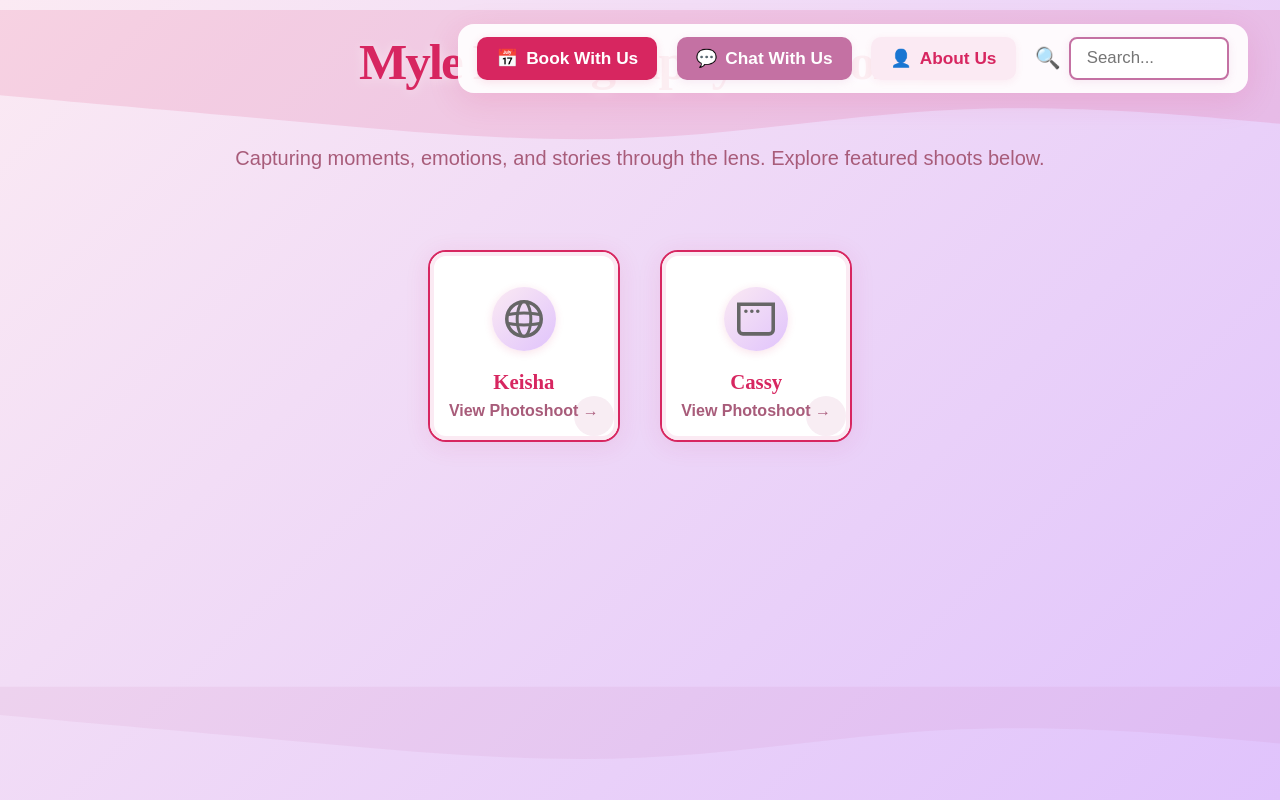
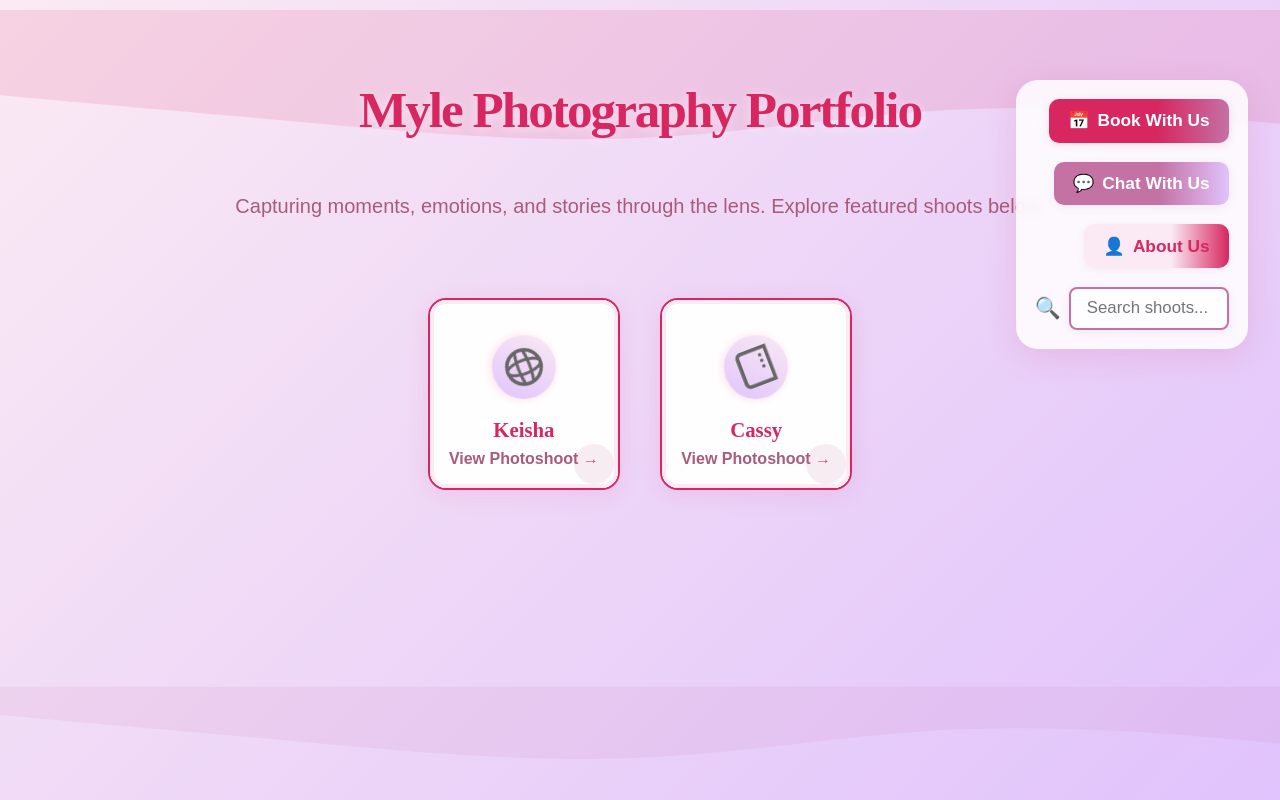
Before and after one commit to aaaranas/portfolio, a Next.js app: page / in a window 1280 px wide. Built offline with nearby package versions, Linux system fonts and the light colour scheme.

Commit message:
Improved current layout

```diff
--- a/app/page.js
+++ b/app/page.js
@@ -1,8 +1,7 @@
 "use client";
 import Link from "next/link";
-
-
 import Image from "next/image";
+import { useEffect, useRef, useState } from "react";
 
 export default function Home() {
   const shoots = [
@@ -10,6 +9,42 @@ export default function Home() {
     { name: "Cassy", path: "/shoots/cassy", icon: "/window.svg" },
     // Add more shoots as needed
   ];
+
+  const [search, setSearch] = useState("");
+  const filteredShoots = shoots.filter(shoot =>
+    shoot.name.toLowerCase().includes(search.toLowerCase())
+  );
+
+  // Dynamic floating nav animation
+  const navRef = useRef(null);
+  useEffect(() => {
+    let lastX = 32, lastY = 24;
+    function handleMouseMove(e) {
+      if (navRef.current) {
+        const x = Math.max(24, Math.min(window.innerWidth - 340, e.clientX - 120));
+        const y = Math.max(24, Math.min(window.innerHeight - 80, e.clientY - 24));
+        navRef.current.style.transform = `translate(${x}px, ${y}px) scale(1.03)`;
+        lastX = x; lastY = y;
+      }
+    }
+    function handleMouseLeave() {
+      if (navRef.current) {
+        navRef.current.style.transform = `translate(${lastX}px, ${lastY}px) scale(1)`;
+      }
+    }
+    if (navRef.current) {
+      navRef.current.addEventListener("mousedown", () => {
+        window.addEventListener("mousemove", handleMouseMove);
+        window.addEventListener("mouseup", () => {
+          window.removeEventListener("mousemove", handleMouseMove);
+          handleMouseLeave();
+        }, { once: true });
+      });
+    }
+    return () => {
+      window.removeEventListener("mousemove", handleMouseMove);
+    };
+  }, []);
 
   return (
     <main
@@ -31,34 +66,35 @@ export default function Home() {
         <path fill="#d72660" fillOpacity="0.12" d="M0,96L60,101.3C120,107,240,117,360,128C480,139,600,149,720,144C840,139,960,117,1080,112C1200,107,1320,117,1380,122.7L1440,128L1440,0L1380,0C1320,0,1200,0,1080,0C960,0,840,0,720,0C600,0,480,0,360,0C240,0,120,0,60,0L0,0Z" />
       </svg>
 
-        <div
+      {/* Floating sidebar features */}
+      <aside
         style={{
           position: "fixed",
-            top: "24px",
+          top: "80px",
           right: "32px",
           zIndex: 30,
           display: "flex",
-            flexDirection: "row",
-            alignItems: "center",
+          flexDirection: "column",
+          alignItems: "flex-end",
           gap: "1.2rem",
-            background: "rgba(255,255,255,0.92)",
-            borderRadius: "16px",
+          background: "rgba(255,255,255,0.85)",
+          borderRadius: "22px",
           boxShadow: "0 8px 32px #d7266022",
-            padding: "0.8rem 1.2rem",
+          padding: "1.2rem 1.2rem",
+          backdropFilter: "blur(8px)",
           opacity: 1,
-            animation: "fadeIn 1.2s cubic-bezier(.4,2,.3,1)"
+          animation: "fadeIn 1.2s cubic-bezier(.4,2,.3,1)",
+          transition: "box-shadow 0.18s",
         }}
         onMouseEnter={e => {
-            e.currentTarget.style.transform = "scale(1.04)";
           e.currentTarget.style.boxShadow = "0 16px 48px #d7266033";
         }}
         onMouseLeave={e => {
-            e.currentTarget.style.transform = "scale(1)";
           e.currentTarget.style.boxShadow = "0 8px 32px #d7266022";
         }}
       >
         <button style={{
-            background: "#d72660",
+          background: "linear-gradient(90deg,#d72660 60%,#c471a3 100%)",
           color: "#fff",
           border: "none",
           borderRadius: "10px",
@@ -69,10 +105,14 @@ export default function Home() {
           boxShadow: "0 2px 8px #d7266022",
           display: "flex",
           alignItems: "center",
-            gap: "0.5rem"
-          }}><span>📅</span> Book With Us</button>
+          gap: "0.5rem",
+          transition: "transform 0.18s",
+        }}
+        onMouseEnter={e => e.currentTarget.style.transform = "scale(1.08)"}
+        onMouseLeave={e => e.currentTarget.style.transform = "scale(1)"}
+        ><span>📅</span> Book With Us</button>
         <button style={{
-            background: "#c471a3",
+          background: "linear-gradient(90deg,#c471a3 60%,#e0c3fc 100%)",
           color: "#fff",
           border: "none",
           borderRadius: "10px",
@@ -83,10 +123,14 @@ export default function Home() {
           boxShadow: "0 2px 8px #c471a322",
           display: "flex",
           alignItems: "center",
-            gap: "0.5rem"
-          }}><span>💬</span> Chat With Us</button>
+          gap: "0.5rem",
+          transition: "transform 0.18s",
+        }}
+        onMouseEnter={e => e.currentTarget.style.transform = "scale(1.08)"}
+        onMouseLeave={e => e.currentTarget.style.transform = "scale(1)"}
+        ><span>💬</span> Chat With Us</button>
         <button style={{
-            background: "#fbeaf3",
+          background: "linear-gradient(90deg,#fbeaf3 60%,#d72660 100%)",
           color: "#d72660",
           border: "none",
           borderRadius: "10px",
@@ -97,13 +141,19 @@ export default function Home() {
           boxShadow: "0 2px 8px #d7266012",
           display: "flex",
           alignItems: "center",
-            gap: "0.5rem"
-          }}><span>👤</span> About Us</button>
-          <div style={{display: "flex", alignItems: "center", gap: "0.5rem"}}>
+          gap: "0.5rem",
+          transition: "transform 0.18s",
+        }}
+        onMouseEnter={e => e.currentTarget.style.transform = "scale(1.08)"}
+        onMouseLeave={e => e.currentTarget.style.transform = "scale(1)"}
+        ><span>👤</span> About Us</button>
+        <div style={{display: "flex", alignItems: "center", gap: "0.5rem", width: "100%"}}>
           <span style={{fontSize: "1.3rem"}}>🔍</span>
           <input
             type="text"
-              placeholder="Search..."
+            placeholder="Search shoots..."
+            value={search}
+            onChange={e => setSearch(e.target.value)}
             style={{
               padding: "0.6rem 1rem",
               borderRadius: "8px",
@@ -111,11 +161,16 @@ export default function Home() {
               fontSize: "1.05rem",
               width: "160px",
               outline: "none",
-                boxShadow: "0 2px 8px #c471a322"
+              boxShadow: "0 2px 8px #c471a322",
+              background: "rgba(255,255,255,0.7)",
+              transition: "box-shadow 0.18s",
             }}
+            onFocus={e => e.currentTarget.style.boxShadow = "0 4px 16px #c471a344"}
+            onBlur={e => e.currentTarget.style.boxShadow = "0 2px 8px #c471a322"}
           />
         </div>
-        </div>
+      </aside>
+
       <div
         style={{
           zIndex: 1,
@@ -125,7 +180,7 @@ export default function Home() {
           gap: "2.5rem",
           width: "100%",
           maxWidth: "900px",
-              margin: "2rem auto 0 auto",
+          margin: "5rem auto 0 auto",
         }}
       >
         <h1
@@ -136,19 +191,22 @@ export default function Home() {
             marginBottom: "1rem",
             letterSpacing: "-2px",
             textShadow: "0 2px 12px #fff8",
+            width: "100%",
+            textAlign: "center",
+            animation: "fadeInDown 1.1s cubic-bezier(.4,2,.3,1)",
           }}
         >
           Myle Photography Portfolio
         </h1>
-            <p style={{ fontSize: "1.25rem", color: "#a85c7a", marginBottom: "2.5rem" }}>
+        <p style={{ fontSize: "1.25rem", color: "#a85c7a", marginBottom: "2.5rem", width: "100%", textAlign: "center" }}>
           Capturing moments, emotions, and stories through the lens. Explore featured shoots below.
         </p>
-            {shoots.map((shoot, idx) => (
+        {filteredShoots.map((shoot, idx) => (
           <Link
             key={shoot.path}
             href={shoot.path}
             style={{
-                  background: "#fff",
+              background: "rgba(255,255,255,0.96)",
               borderRadius: "18px",
               boxShadow: "0 4px 24px rgba(215, 38, 96, 0.10)",
               textDecoration: "none",
@@ -166,6 +224,8 @@ export default function Home() {
               border: "2.5px solid #d72660",
               outline: "4px solid #fbeaf3",
               outlineOffset: "-6px",
+              backdropFilter: "blur(2px)",
+              animation: `fadeInUp 0.8s ${0.2 + idx * 0.1}s cubic-bezier(.4,2,.3,1) both`,
             }}
             onMouseEnter={e => {
               e.currentTarget.style.transform = "scale(1.045)";
@@ -176,8 +236,19 @@ export default function Home() {
               e.currentTarget.style.boxShadow = "0 4px 24px rgba(215, 38, 96, 0.10)";
             }}
           >
-                <div style={{width: "64px", height: "64px", marginBottom: "1.2rem", display: "flex", alignItems: "center", justifyContent: "center", background: "linear-gradient(135deg, #fbeaf3 0%, #e0c3fc 100%)", borderRadius: "50%", boxShadow: "0 2px 8px #d7266022"}}>
-                  <Image src={shoot.icon} alt={shoot.name + " icon"} width={38} height={38} />
+            <div style={{
+              width: "64px",
+              height: "64px",
+              marginBottom: "1.2rem",
+              display: "flex",
+              alignItems: "center",
+              justifyContent: "center",
+              background: "linear-gradient(135deg, #fbeaf3 0%, #e0c3fc 100%)",
+              borderRadius: "50%",
+              boxShadow: "0 2px 8px #d7266022",
+              animation: "spinIcon 2.5s linear infinite",
+            }}>
+              <Image src={shoot.icon} width={38} height={38} />
             </div>
             <span style={{fontSize: "1.3rem", fontFamily: "Playfair Display, serif", marginBottom: "0.5rem"}}>{shoot.name}</span>
             <span style={{fontSize: "1rem", color: "#a85c7a"}}>View Photoshoot →</span>
@@ -190,6 +261,25 @@ export default function Home() {
       <svg style={{position: "absolute", bottom: 0, left: 0, width: "100%", height: "120px", zIndex: 0}} viewBox="0 0 1440 120" fill="none" xmlns="http://www.w3.org/2000/svg">
         <path fill="#c471a3" fillOpacity="0.10" d="M0,32L60,37.3C120,43,240,53,360,64C480,75,600,85,720,80C840,75,960,53,1080,48C1200,43,1320,53,1380,58.7L1440,64L1440,0L1380,0C1320,0,1200,0,1080,0C960,0,840,0,720,0C600,0,480,0,360,0C240,0,120,0,60,0L0,0Z" />
       </svg>
+      {/* Keyframes for fadeIn/fadeInUp/spinIcon */}
+      <style>{`
+        @keyframes fadeIn {
+          from { opacity: 0; transform: translateY(-16px);}
+          to { opacity: 1; transform: translateY(0);}
+        }
+        @keyframes fadeInDown {
+          from { opacity: 0; transform: translateY(-32px);}
+          to { opacity: 1; transform: translateY(0);}
+        }
+        @keyframes fadeInUp {
+          from { opacity: 0; transform: translateY(32px);}
+          to { opacity: 1; transform: translateY(0);}
+        }
+        @keyframes spinIcon {
+          0% { transform: rotate(0deg);}
+          100% { transform: rotate(360deg);}
+        }
+      `}</style>
     </main>
   );
 }
```
Lines whose indentation alone changed are shown as unchanged.
